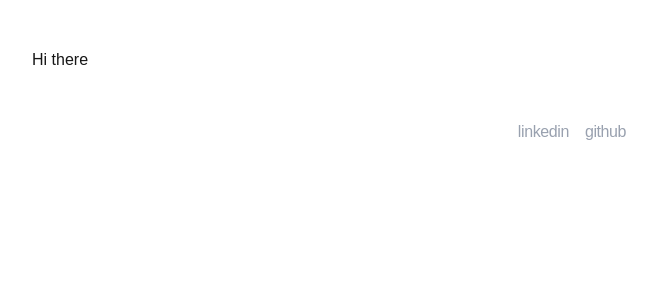
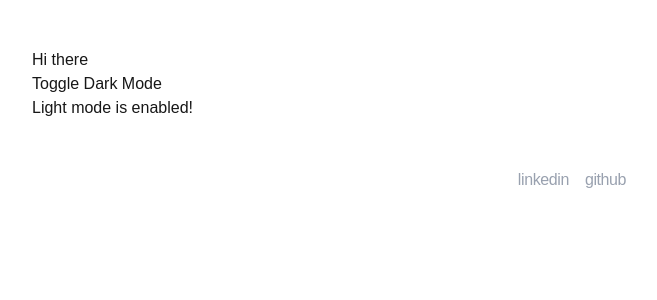
Before and after one commit to valpioner/blog, a Next.js app: page /posts/test in a window 1280 px wide. Shown: the top 300 px of the page, without its empty margins (68-725 px from the left). Built offline with nearby package versions, Linux system fonts and the light colour scheme.

Commit message:
add theme context

```diff
--- /dev/null
+++ b/app/contexts/ThemeContext.tsx
@@ -0,0 +1,36 @@
+"use client";
+
+import { createContext, useContext, useState, useEffect } from 'react';
+
+const ThemeContext = createContext({
+  theme: 'light',
+  toggleTheme: () => {},
+});
+
+export function ThemeProvider({ children }: { children: React.ReactNode }) {
+  const [theme, setTheme] = useState(() => {
+    if (typeof window !== 'undefined') {
+      return localStorage.getItem('theme') || 'light';
+    }
+    return 'light';
+  });
+
+  useEffect(() => {
+    document.documentElement.className = theme;
+    localStorage.setItem('theme', theme);
+  }, [theme]);
+
+  const toggleTheme = () => {
+    setTheme((prevTheme) => (prevTheme === 'light' ? 'dark' : 'light'));
+  };
+
+  return (
+    <ThemeContext.Provider value={{ theme, toggleTheme }}>
+      {children}
+    </ThemeContext.Provider>
+  );
+}
+
+export function useTheme() {
+  return useContext(ThemeContext);
+}
--- a/app/layout.tsx
+++ b/app/layout.tsx
@@ -1,7 +1,7 @@
 import type { Metadata } from "next";
 import { Geist, Geist_Mono } from "next/font/google";
 import "./globals.css";
-import Image from "next/image";
+import { ThemeProvider } from './contexts/ThemeContext';
 
 const geistSans = Geist({
   variable: "--font-geist-sans",
@@ -37,7 +37,9 @@ export default function RootLayout({
       <body
         className={`${geistSans.variable} ${geistMono.variable} antialiased`}
       >
-        {children}
+        <ThemeProvider>
+          {children}
+        </ThemeProvider>
         <Footer />
       </body>
     </html>
--- /dev/null
+++ b/app/posts/test/LogicComponent.tsx
@@ -0,0 +1,23 @@
+'use client';
+
+import { useState } from 'react';
+import { useTheme } from '../../contexts/ThemeContext';
+
+export default function LogicComponent() {
+  const [isDarkMode, setIsDarkMode] = useState(false);
+  const { toggleTheme } = useTheme();
+
+  return (
+    <div>
+      <button onClick={() => {
+        setIsDarkMode(!isDarkMode);
+        toggleTheme();
+      }}>
+        Toggle Dark Mode
+      </button>
+      <p>
+        {isDarkMode ? 'Dark mode is enabled!' : 'Light mode is enabled!'}
+      </p>
+    </div>
+  );
+}
--- a/app/posts/test/page.mdx
+++ b/app/posts/test/page.mdx
@@ -1,4 +1,7 @@
+import LogicComponent from './LogicComponent';
 
 <div className="px-[100px]">
-# Hi there
+  # Hi there
+
+  <LogicComponent />
 </div>
```
Also changed, not shown: package.json (+6 -6 lines), 1 other file (tests, documents, lock files or other folders).
